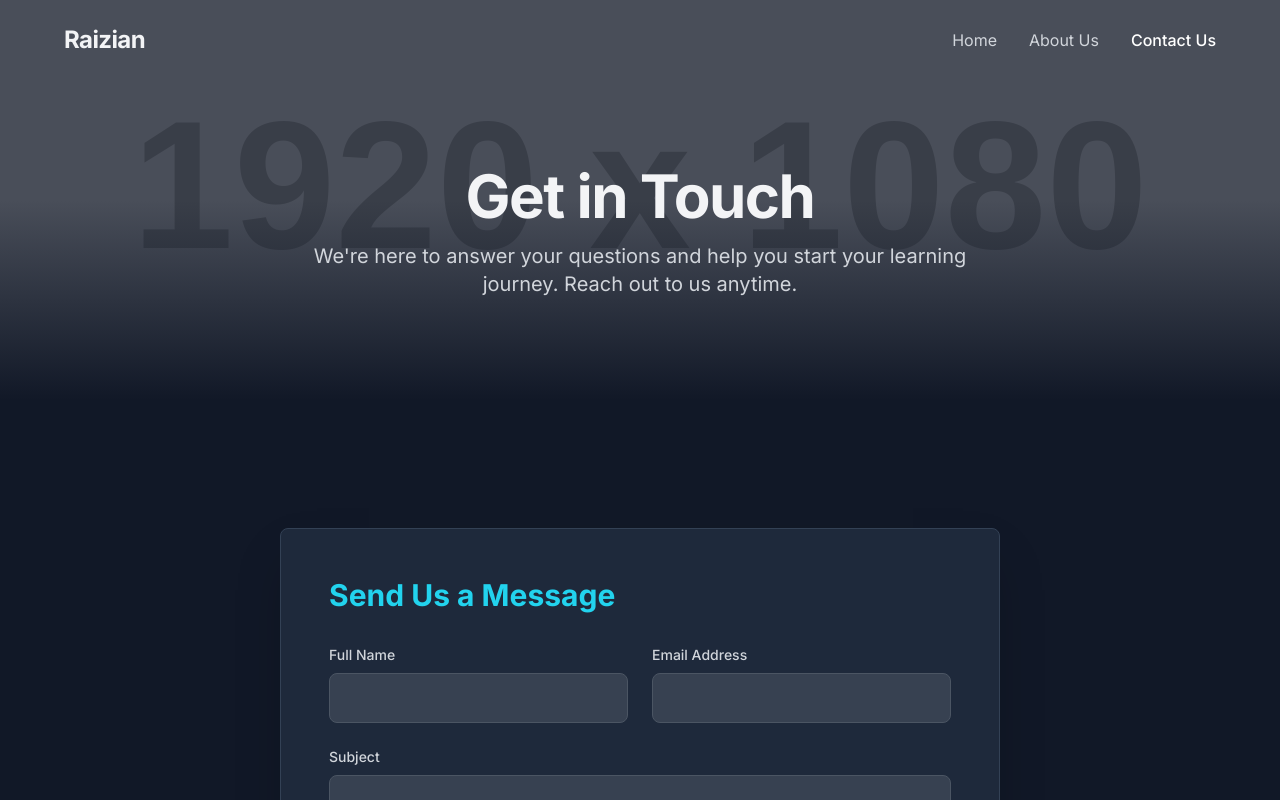
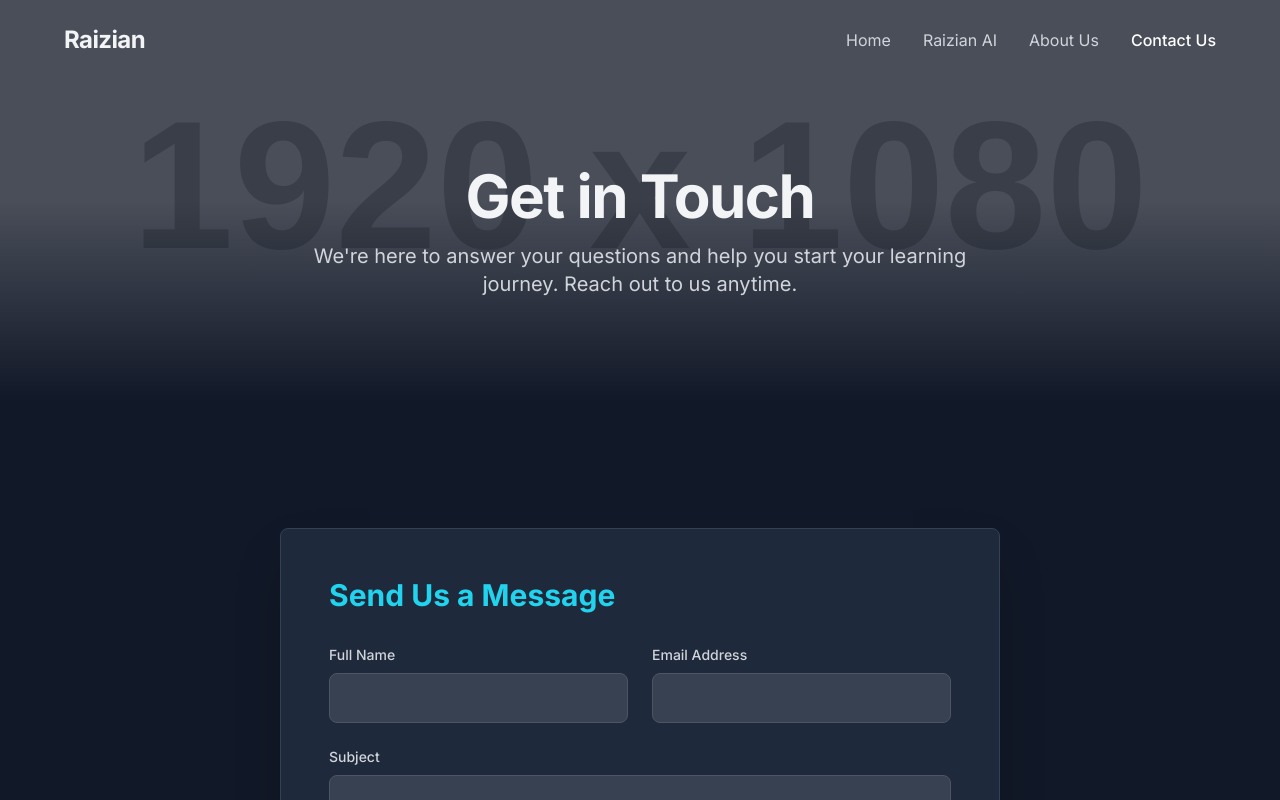
Before and after one commit to RaizianOfficial/raizian_soon, a plain HTML site: page contact.html in a window 1280 px wide. Shown: the top 800 px of the page. Drawn offline with nearby package versions, Linux system fonts and the light colour scheme; placeholder pictures from the web are drawn by us.

```diff
--- a/contact.html
+++ b/contact.html
@@ -27,6 +27,7 @@
             </div>
             <div class="hidden md:flex space-x-8">
                 <a href="/index.html" class="text-gray-300 hover:text-white transition-colors">Home</a>
+                <a href="https://ai.raizian.in" class="text-gray-300 hover:text-white transition-colors">Raizian AI</a>
                 <a href="/about.html" class="text-gray-300 hover:text-white transition-colors">About Us</a>
                 <a href="/contact.html" class="text-white font-medium transition-colors">Contact Us</a>
             </div>
@@ -186,4 +187,5 @@
     </script>
 
 </body>
+
 </html>
```
